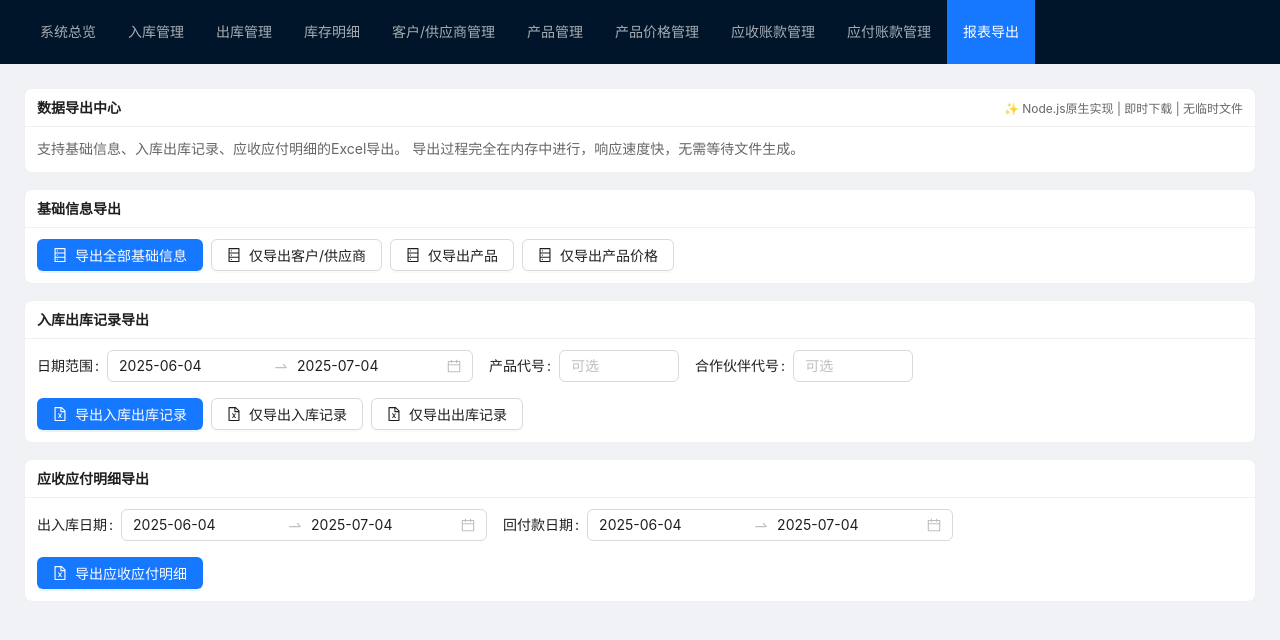
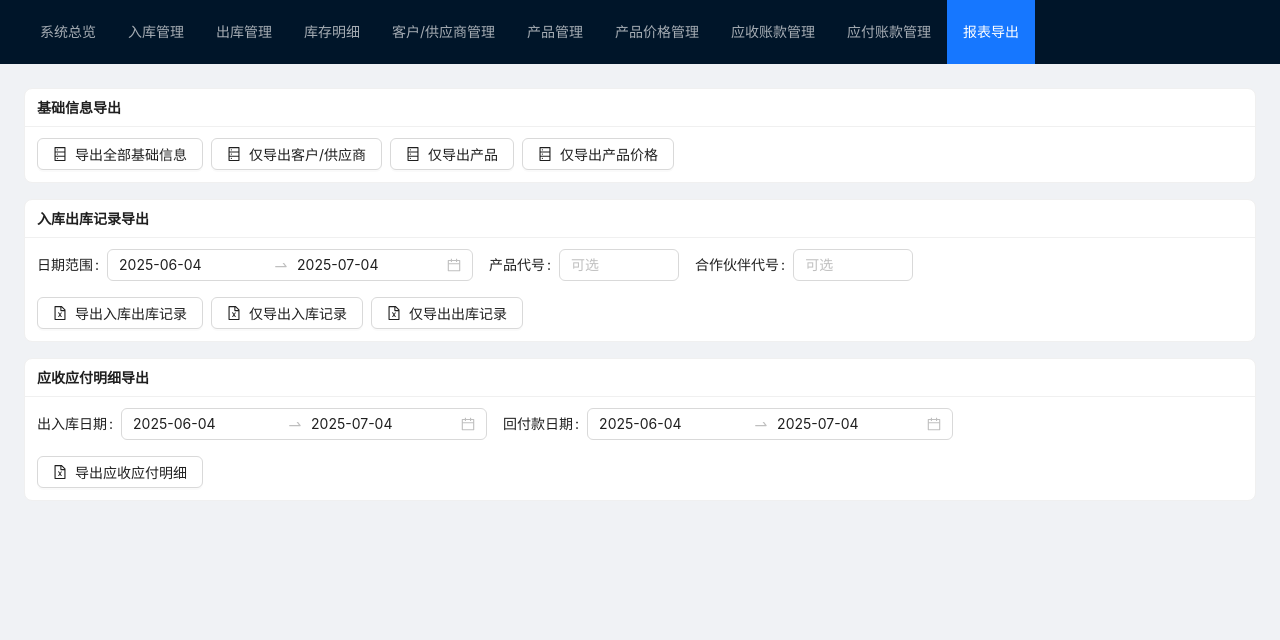
Before and after one commit to lihaozhe013/myf-tradeflow-core, a React (Vite) app in the folder frontend/: page /report in a window 1280 px wide. Shown: the top 640 px of the page. Built offline with nearby package versions, Linux system fonts and the light colour scheme.

Commit message:
fix: 新导出功能优化

```diff
--- a/frontend/src/pages/Report/components/ExportPanel.jsx
+++ b/frontend/src/pages/Report/components/ExportPanel.jsx
@@ -32,7 +32,8 @@ const ExportPanel = ({
           <Card title="基础信息导出" size="small">
             <Space wrap>
               <Button
-                type="primary"
+                type="default"
+                className="hover-primary"
                 icon={<DatabaseOutlined />}
                 onClick={() => handleExport('base-info', { tables: '123' })}
                 loading={loading}
@@ -40,6 +41,8 @@ const ExportPanel = ({
                 导出全部基础信息
               </Button>
               <Button
+                type="default"
+                className="hover-primary"
                 icon={<DatabaseOutlined />}
                 onClick={() => handleExport('base-info', { tables: '1' })}
                 loading={loading}
@@ -47,6 +50,8 @@ const ExportPanel = ({
                 仅导出客户/供应商
               </Button>
               <Button
+                type="default"
+                className="hover-primary"
                 icon={<DatabaseOutlined />}
                 onClick={() => handleExport('base-info', { tables: '2' })}
                 loading={loading}
@@ -54,6 +59,8 @@ const ExportPanel = ({
                 仅导出产品
               </Button>
               <Button
+                type="default"
+                className="hover-primary"
                 icon={<DatabaseOutlined />}
                 onClick={() => handleExport('base-info', { tables: '3' })}
                 loading={loading}
@@ -92,8 +99,9 @@ const ExportPanel = ({
               </Form.Item>
             </Form>
             <Space wrap>
-                            <Button
-                type="primary"
+              <Button
+                type="default"
+                className="hover-primary"
                 icon={<FileExcelOutlined />}
                 onClick={() => handleExport('inbound-outbound', {
                   tables: '12',
@@ -107,6 +115,8 @@ const ExportPanel = ({
                 导出入库出库记录
               </Button>
               <Button
+                type="default"
+                className="hover-primary"
                 icon={<FileExcelOutlined />}
                 onClick={() => handleExport('inbound-outbound', {
                   tables: '1',
@@ -120,6 +130,8 @@ const ExportPanel = ({
                 仅导出入库记录
               </Button>
               <Button
+                type="default"
+                className="hover-primary"
                 icon={<FileExcelOutlined />}
                 onClick={() => handleExport('inbound-outbound', {
                   tables: '2',
@@ -157,7 +169,8 @@ const ExportPanel = ({
             </Form>
             <Space wrap>
               <Button
-                type="primary"
+                type="default"
+                className="hover-primary"
                 icon={<FileExcelOutlined />}
                 onClick={() => handleExport('receivable-payable', {
                   outboundFrom: dateRange[0].format('YYYY-MM-DD'),
--- a/frontend/src/pages/Report/index.jsx
+++ b/frontend/src/pages/Report/index.jsx
@@ -94,22 +94,6 @@ const Report = () => {
 
   return (
     <div>
-        <Card
-          title="数据导出中心"
-          size="small"
-          style={{ marginBottom: 16 }}
-          extra={
-            <span style={{ fontSize: '12px', color: '#666' }}>
-              ✨ Node.js原生实现 | 即时下载 | 无临时文件
-            </span>
-          }
-        >
-          <p style={{ margin: 0, color: '#666' }}>
-            支持基础信息、入库出库记录、应收应付明细的Excel导出。
-            导出过程完全在内存中进行，响应速度快，无需等待文件生成。
-          </p>
-        </Card>
-
         <ExportPanel
             handleExport={handleExport}
             loading={loading}
```
Also changed, not shown: 1 other file (tests, documents, lock files or other folders).
